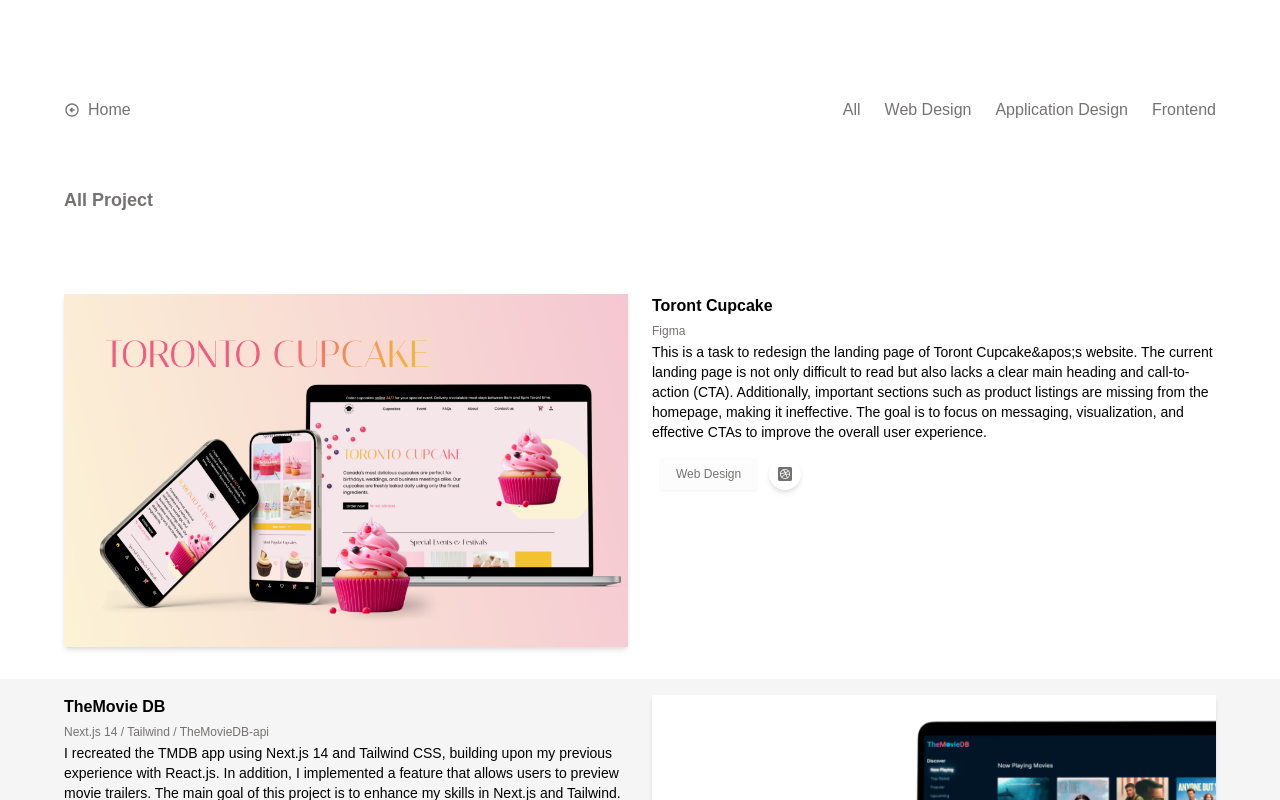
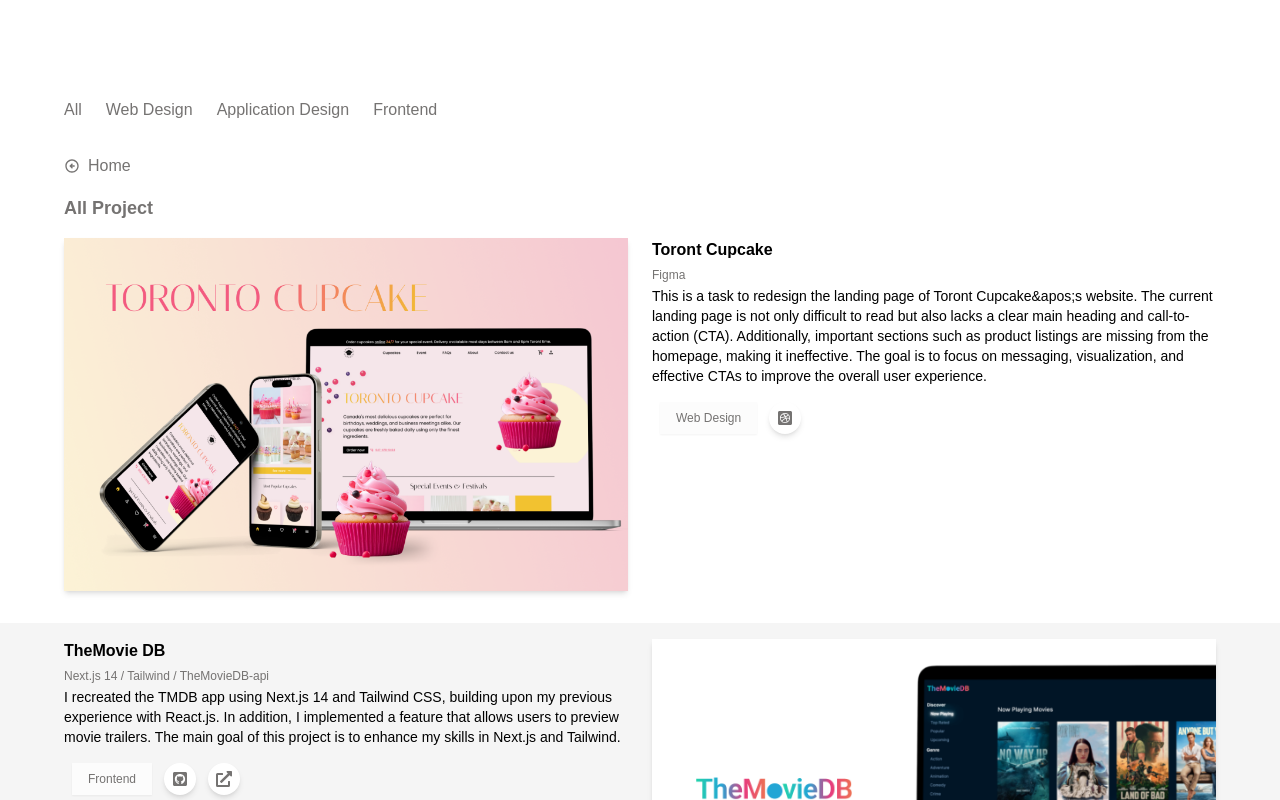
Before and after one commit to xxxOkamexxx/new-portfolio, a Next.js app: page /projects in a window 1280 px wide. Shown: the top 800 px of the page. Built offline with nearby package versions, Linux system fonts and the light colour scheme.

Commit message:
adjust menu layout in projects page

```diff
--- a/src/app/projects/[id]/page.jsx
+++ b/src/app/projects/[id]/page.jsx
@@ -4,7 +4,7 @@
 import { useParams, useRouter } from 'next/navigation';
 
 import { projectsList } from '@/constans'
-import { ProjectNav } from '@/components';
+import { BackToHome, ProjectNav } from '@/components';
 
 import { styles } from '@/styles'
 import { motion } from 'framer-motion';
@@ -41,10 +41,15 @@
       <ProjectNav />
 
       {/* Page title */}
-      <h3 className={`${styles.pageTitle} ${styles.headline3} ${styles.xPaddings} ${styles.yPaddings}`}>
-        {title}
-      </h3>
+      <div className={`${styles.xPaddings} pt-8`}>
 
+        <BackToHome />
+
+        <h3 className={`${styles.pageTitle} ${styles.headline3} `}>
+          {title}
+        </h3>
+
+      </div>
 
       {/* Projects list */}
       <div className={`grid grid-cols-1`}>
--- a/src/app/projects/page.jsx
+++ b/src/app/projects/page.jsx
@@ -3,7 +3,7 @@
 import React from 'react'
 import { useRouter } from 'next/navigation';
 
-import { ProjectNav } from '@/components';
+import { BackToHome, ProjectNav } from '@/components';
 import { projectsList } from '@/constans'
 
 import { styles } from '@/styles'
@@ -18,10 +18,16 @@
 
       <ProjectNav />
 
-      {/* Page title */}
-      <h3 className={`${styles.pageTitle} ${styles.headline3} ${styles.xPaddings} ${styles.yPaddings}`}>
-        All Project
-      </h3>
+        <div className={`${styles.xPaddings} pt-8`}>
+
+          <BackToHome />
+
+          {/* Page title */}
+          <h3 className={`${styles.pageTitle} ${styles.headline3}`}>
+            All Project
+          </h3>
+
+        </div>
 
 
       {/* Projects list */}
--- /dev/null
+++ b/src/components/BackToHome.jsx
@@ -0,0 +1,25 @@
+import Link from 'next/link'
+import React from 'react'
+
+import { MdOutlineArrowCircleLeft } from "react-icons/md";
+
+
+const BackToHome = () => {
+  return (
+    <div>
+       <Link
+          href={'/'}
+          className="text-[16px] text-neutralDark flex flex-row items-center gap-2 hover:text-focusColor hover:font-semibold pb-4"
+        >
+          <span>
+            <MdOutlineArrowCircleLeft />
+          </span>
+          <span>
+            Home
+          </span>
+        </Link>
+    </div>
+  )
+}
+
+export default BackToHome
--- a/src/components/ProjectNav.jsx
+++ b/src/components/ProjectNav.jsx
@@ -1,38 +1,22 @@
 'use client'
 
-import { useParams } from 'next/navigation';
 import Link from "next/link"
 
 import { styles } from "@/styles"
 import '../styles/nav.css'
-import { MdOutlineArrowCircleLeft } from "react-icons/md";
 
 import { projectsMenu } from "@/constans"
 
 
 const ProjectNav = () => {
-  const params = useParams();
-  const id = params.id
 
   return (
     <nav
       className={`${styles.innerWidth}`}
     >
 
-
       <div className={`${styles.xPaddings} ${styles.navPadding} flex justify-between`}>
 
-        <Link
-          href={'/'}
-          className="text-[16px] text-neutralDark flex flex-row items-center navMenuItem gap-2"
-        >
-          <span>
-            <MdOutlineArrowCircleLeft />
-          </span>
-          <span>
-            Home
-          </span>
-        </Link>
 
         <div className={`${styles.flexEnd} gap-6`}>
           {projectsMenu.map(item => (
--- a/src/components/index.js
+++ b/src/components/index.js
@@ -7,6 +7,7 @@
 import Experience from "./CV/Experience";
 import Skills from "./CV/Skills";
 import ContactForm from "./ContactForm";
+import BackToHome from "./BackToHome";
 
 export {
   Navbar,
@@ -18,4 +19,5 @@
   Experience,
   Skills,
   ContactForm,
+  BackToHome,
 }
```
